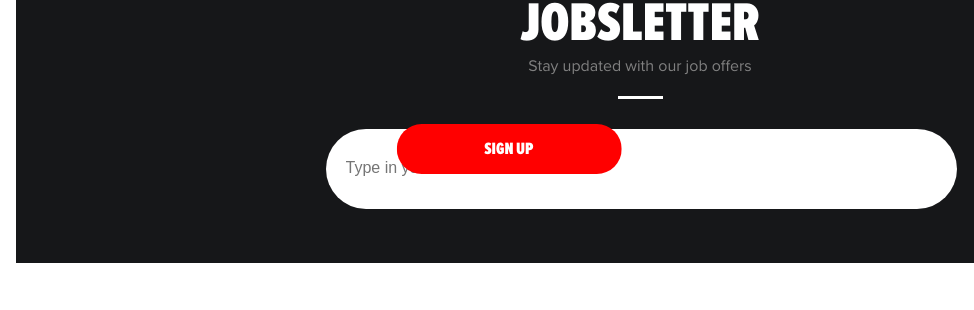
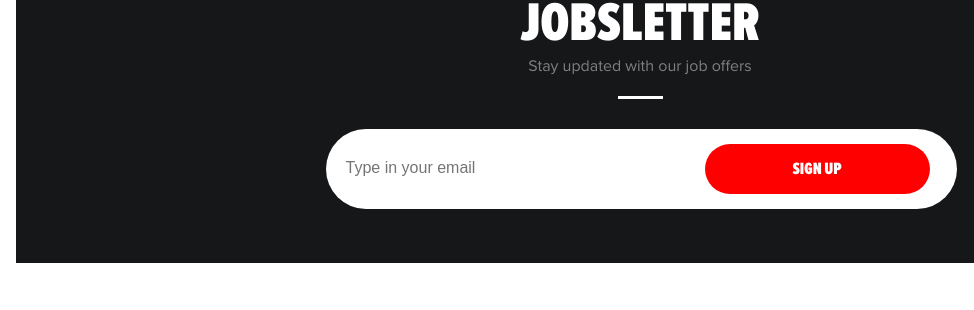
Before and after one commit to mari-scrz/MAD-GAMES, a plain HTML site: page about_us.html in a window 1280 px wide. Shown: the part 2277-2587 px from the top of the page, 0-974 px from the left. Drawn offline with Linux system fonts and the light colour scheme.

Commit message:
fin botón

```diff
--- a/css/about_us.css
+++ b/css/about_us.css
@@ -387,7 +387,7 @@ input::placeholder {
     font-size: 17px;
     text-transform: uppercase;
     font-family: Nova;
-    transform: translate(-137%, 0%);
+    transform: translate(0%, 40%);
 }
 
 footer {
```
